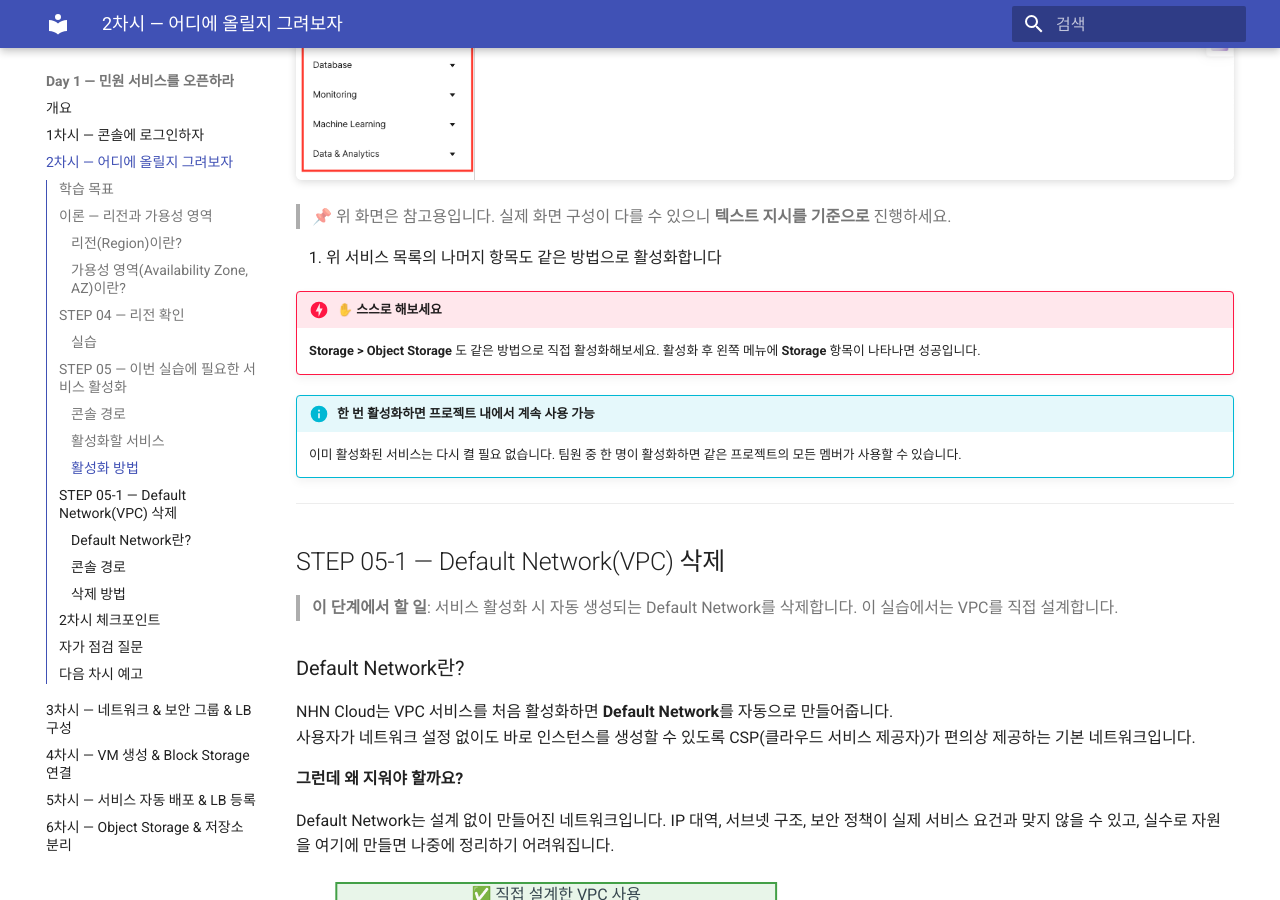
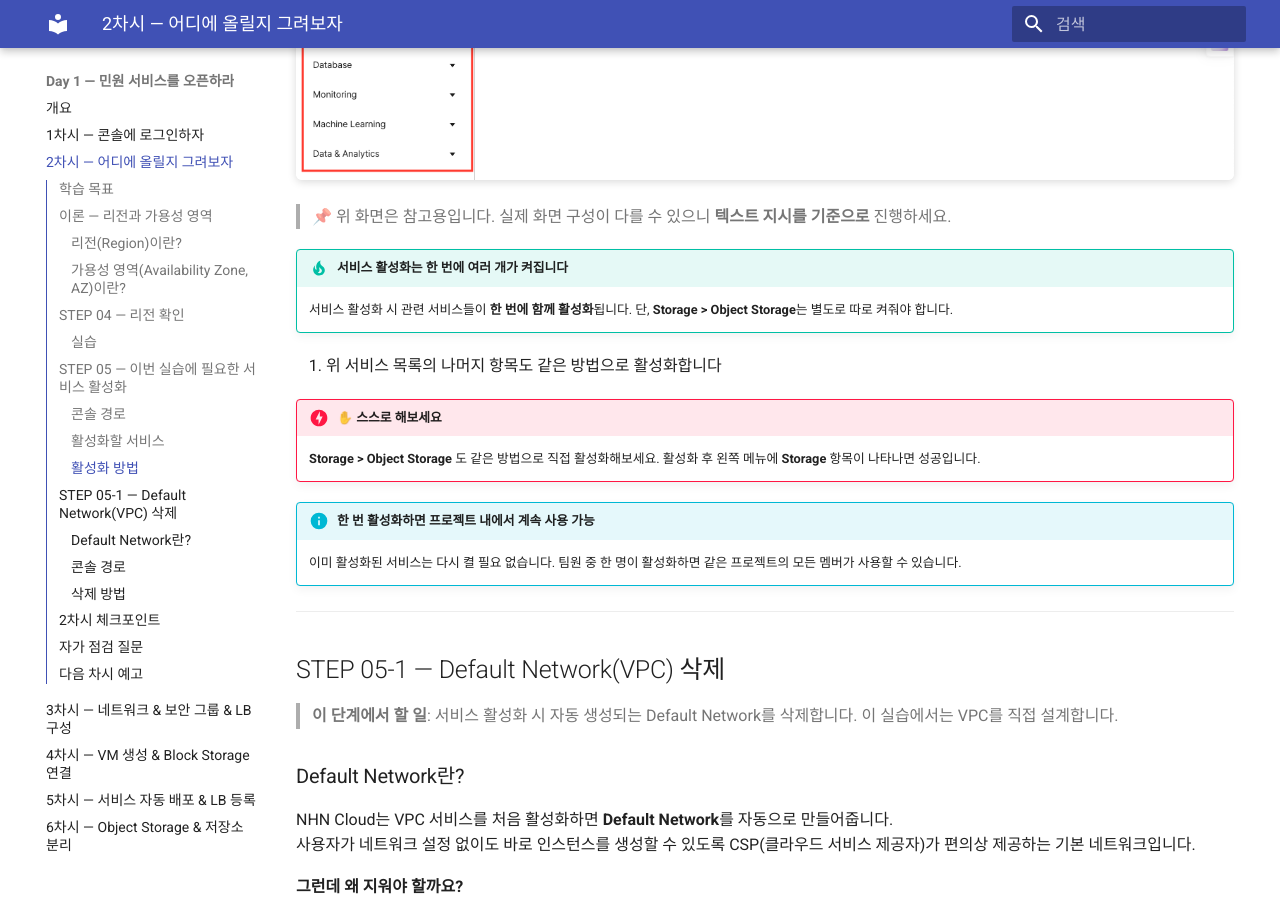
Before and after one commit to skilleat-labs/cloud-native-minwon-lab, an MkDocs documentation site: the page built from docs/day1/session2.md, in a window 1280 px wide and 900 px high, scrolled down 5742 px. Built offline with MkDocs 1.6.1 and Material for MkDocs 9.7.7, drawn with Linux system fonts in a browser that asks for light colours.

Commit message:
docs: 서비스 활성화 안내 문구 추가
- 서비스 활성화 시 한 번에 켜지는 점 안내
- Object Storage는 별도 활성화 필요함을 명시

Co-Authored-By: Claude Sonnet 4.6 <noreply@anthropic.com>

```diff
--- a/docs/day1/session2.md
+++ b/docs/day1/session2.md
@@ -141,6 +141,10 @@ NHN Cloud는 서비스를 **프로젝트 단위로 켜야** 사용할 수 있습
 ![서비스 활성화 후 왼쪽 메뉴](./images/05-service-activated-menu.png)
 > 📌 위 화면은 참고용입니다. 실제 화면 구성이 다를 수 있으니 **텍스트 지시를 기준으로** 진행하세요.
 
+!!! tip "서비스 활성화는 한 번에 여러 개가 켜집니다"
+    서비스 활성화 시 관련 서비스들이 **한 번에 함께 활성화**됩니다.
+    단, **Storage > Object Storage**는 별도로 따로 켜줘야 합니다.
+
 5. 위 서비스 목록의 나머지 항목도 같은 방법으로 활성화합니다
 
 !!! danger "✋ 스스로 해보세요"
```
